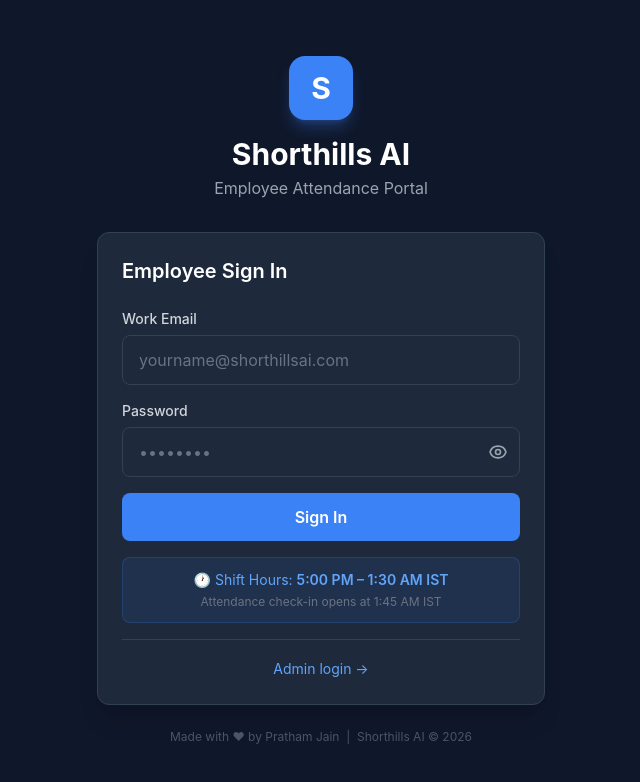
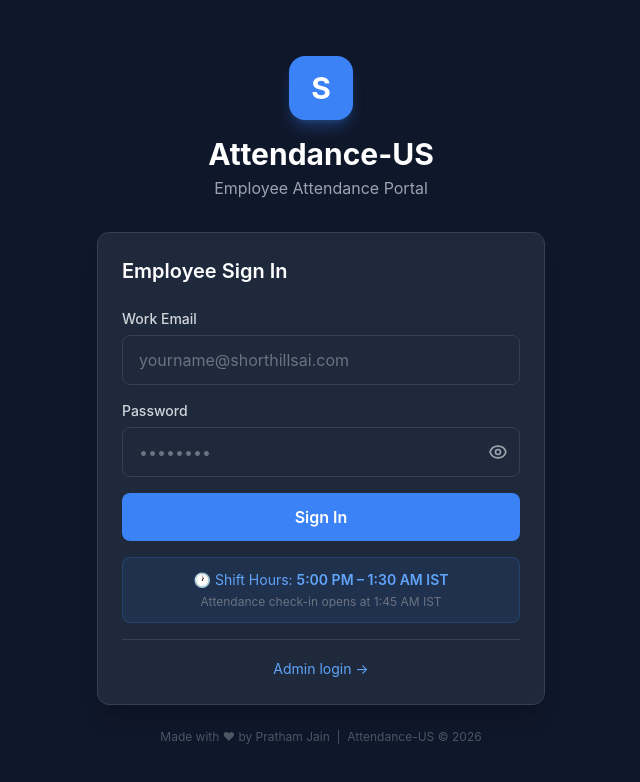
Before and after one commit to rdpratham/New_Gungun, a React (Vite) app in the folder shorthills-attendance/: page /login in a window 1280 px wide. Shown: the top 782 px of the page, without its empty margins (319-959 px from the left). Built offline with nearby package versions, Linux system fonts and the light colour scheme; no server answers.

Commit message:
feat: rebrand from Shorthills AI to Attendance-US
Updated all UI text, titles, and footer references.

https://claude.ai/code/session_015J7qNvC5H8yJqPafLqKZtq

```diff
--- a/shorthills-attendance/index.html
+++ b/shorthills-attendance/index.html
@@ -4,8 +4,8 @@
     <meta charset="UTF-8" />
     <link rel="icon" type="image/svg+xml" href="/shorthills-attendance/favicon.svg" />
     <meta name="viewport" content="width=device-width, initial-scale=1.0" />
-    <title>Shorthills AI — Attendance System</title>
-    <meta name="description" content="Shorthills AI Employee Attendance Management System" />
+    <title>Attendance-US — Attendance System</title>
+    <meta name="description" content="Attendance-US Employee Attendance Management System" />
   </head>
   <body>
     <div id="root"></div>
--- a/shorthills-attendance/src/App.jsx
+++ b/shorthills-attendance/src/App.jsx
@@ -16,7 +16,7 @@ function LoadingScreen() {
   return (
     <div className="min-h-screen bg-navy-900 flex items-center justify-center">
       <div className="text-center animate-fade-in">
-        <div className="text-4xl font-bold text-electric-500 mb-2">Shorthills AI</div>
+        <div className="text-4xl font-bold text-electric-500 mb-2">Attendance-US</div>
         <div className="text-gray-400 mb-6">Attendance System</div>
         <div className="w-8 h-8 border-4 border-electric-500 border-t-transparent rounded-full animate-spin mx-auto"></div>
       </div>
--- a/shorthills-attendance/src/components/Navbar.jsx
+++ b/shorthills-attendance/src/components/Navbar.jsx
@@ -20,7 +20,7 @@ export default function Navbar({ user, role }) {
               S
             </div>
             <div>
-              <span className="text-white font-bold text-lg leading-none">Shorthills AI</span>
+              <span className="text-white font-bold text-lg leading-none">Attendance-US</span>
               <div className="text-electric-400 text-xs">Attendance System</div>
             </div>
           </div>
--- a/shorthills-attendance/src/pages/AddEmployee.jsx
+++ b/shorthills-attendance/src/pages/AddEmployee.jsx
@@ -217,7 +217,7 @@ export default function AddEmployee() {
         </div>
 
         <p className="text-center text-gray-700 text-xs mt-6">
-          Made with ♥ by Pratham Jain &nbsp;|&nbsp; Shorthills AI © {new Date().getFullYear()}
+          Made with ♥ by Pratham Jain &nbsp;|&nbsp; Attendance-US © {new Date().getFullYear()}
         </p>
       </div>
     </div>
--- a/shorthills-attendance/src/pages/AdminDashboard.jsx
+++ b/shorthills-attendance/src/pages/AdminDashboard.jsx
@@ -260,7 +260,7 @@ export default function AdminDashboard({ user }) {
         )}
 
         <p className="text-center text-gray-700 text-xs mt-10 pb-4">
-          Made with ♥ by Pratham Jain &nbsp;|&nbsp; Shorthills AI © {new Date().getFullYear()}
+          Made with ♥ by Pratham Jain &nbsp;|&nbsp; Attendance-US © {new Date().getFullYear()}
         </p>
       </div>
     </div>
--- a/shorthills-attendance/src/pages/AdminLogin.jsx
+++ b/shorthills-attendance/src/pages/AdminLogin.jsx
@@ -47,7 +47,7 @@ export default function AdminLogin() {
           <div className="w-16 h-16 bg-electric-500 rounded-2xl flex items-center justify-center mx-auto mb-4 text-white text-3xl font-bold shadow-lg shadow-electric-500/30">
             S
           </div>
-          <h1 className="text-3xl font-bold text-white">Shorthills AI</h1>
+          <h1 className="text-3xl font-bold text-white">Attendance-US</h1>
           <p className="text-gray-400 mt-1">Admin Portal</p>
         </div>
 
@@ -130,7 +130,7 @@ export default function AdminLogin() {
         </div>
 
         <p className="text-center text-gray-600 text-xs mt-6">
-          Made with ♥ by Pratham Jain &nbsp;|&nbsp; Shorthills AI © {new Date().getFullYear()}
+          Made with ♥ by Pratham Jain &nbsp;|&nbsp; Attendance-US © {new Date().getFullYear()}
         </p>
       </div>
     </div>
--- a/shorthills-attendance/src/pages/EmployeeAttendance.jsx
+++ b/shorthills-attendance/src/pages/EmployeeAttendance.jsx
@@ -253,7 +253,7 @@ export default function EmployeeAttendance({ user }) {
             </div>
 
             <p className="text-center text-gray-700 text-xs pb-4">
-              Made with ♥ by Pratham Jain &nbsp;|&nbsp; Shorthills AI © {new Date().getFullYear()}
+              Made with ♥ by Pratham Jain &nbsp;|&nbsp; Attendance-US © {new Date().getFullYear()}
             </p>
           </div>
         )}
--- a/shorthills-attendance/src/pages/EmployeeLogin.jsx
+++ b/shorthills-attendance/src/pages/EmployeeLogin.jsx
@@ -46,7 +46,7 @@ export default function EmployeeLogin() {
           <div className="w-16 h-16 bg-electric-500 rounded-2xl flex items-center justify-center mx-auto mb-4 text-white text-3xl font-bold shadow-lg shadow-electric-500/30">
             S
           </div>
-          <h1 className="text-3xl font-bold text-white">Shorthills AI</h1>
+          <h1 className="text-3xl font-bold text-white">Attendance-US</h1>
           <p className="text-gray-400 mt-1">Employee Attendance Portal</p>
         </div>
 
@@ -137,7 +137,7 @@ export default function EmployeeLogin() {
         </div>
 
         <p className="text-center text-gray-600 text-xs mt-6">
-          Made with ♥ by Pratham Jain &nbsp;|&nbsp; Shorthills AI © {new Date().getFullYear()}
+          Made with ♥ by Pratham Jain &nbsp;|&nbsp; Attendance-US © {new Date().getFullYear()}
         </p>
       </div>
     </div>
```
